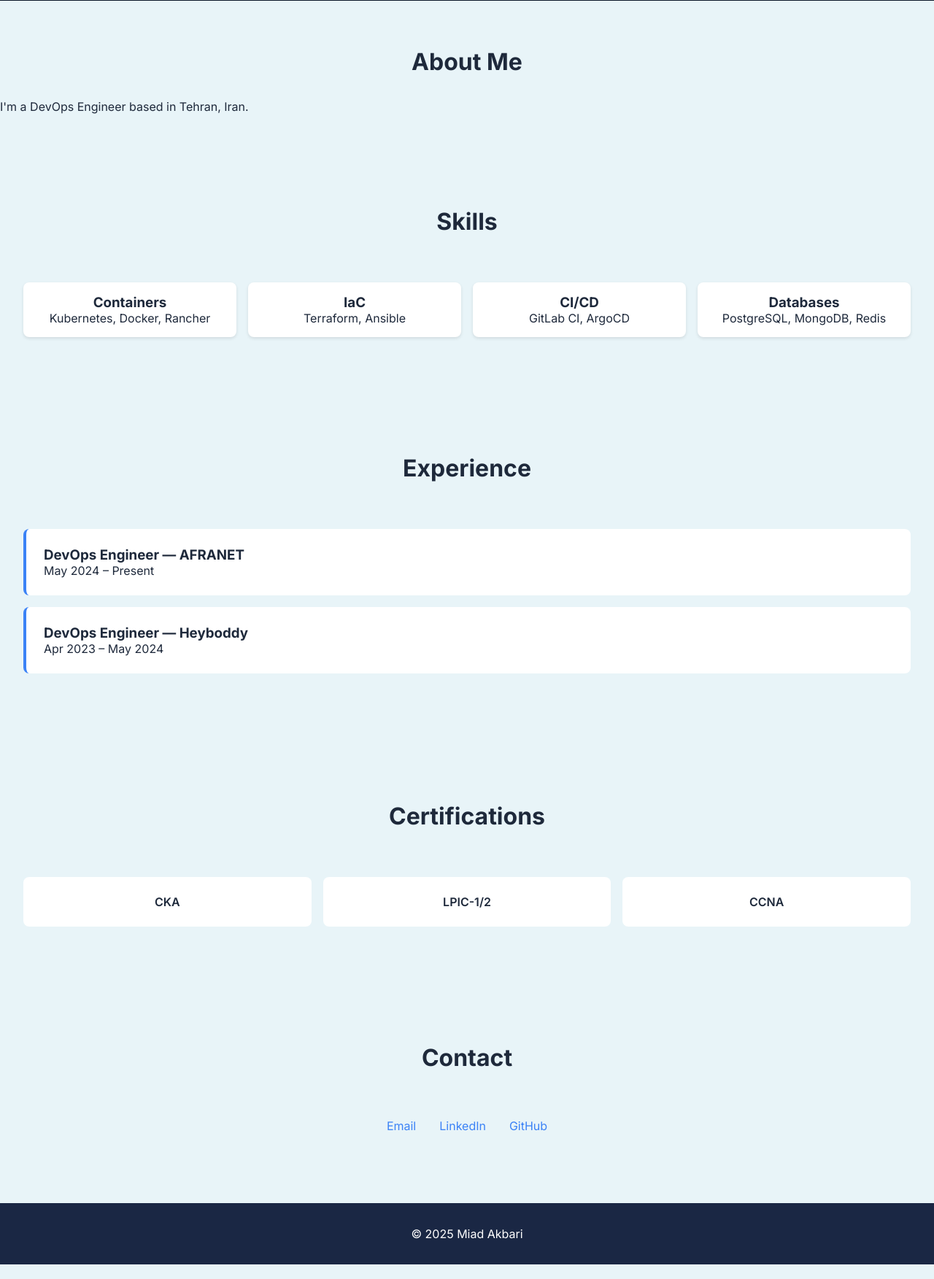
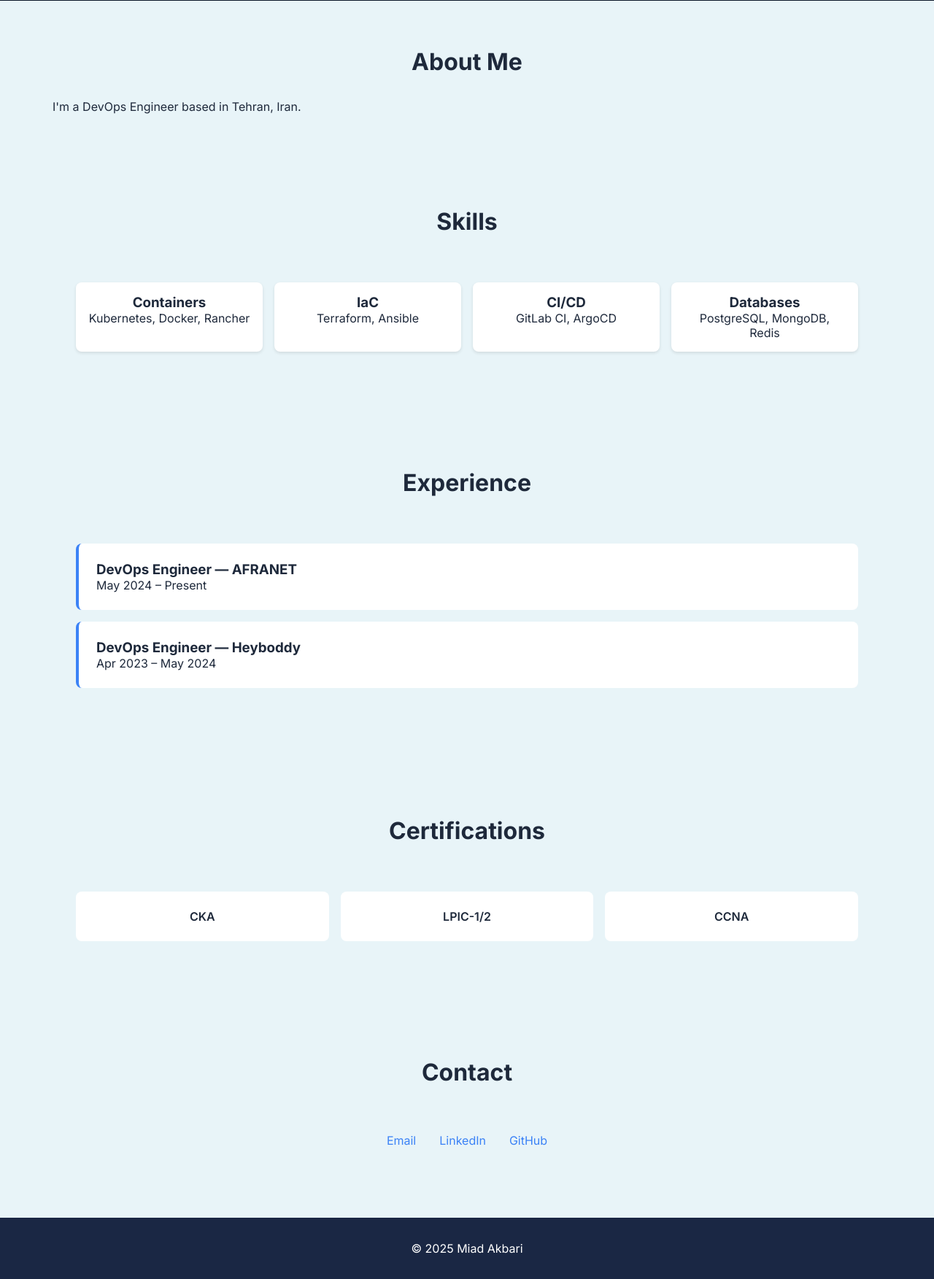
Before and after one commit to miaad-akbari/portfolio-flask, a Python web app: template templates/index.html in a window 1280 px wide. Shown: the part 799-2552 px from the top of the page at 73% size. Run offline with Jinja, Linux system fonts and the light colour scheme; the template is opened without the code that fills it, so the values that code supplies are empty.

Commit message:
Wrap sections with container for better layout

```diff
--- a/templates/index.html
+++ b/templates/index.html
@@ -41,10 +41,13 @@
         </div>
     </section>
     <section id="about">
+        <div class="container">
             <h2>About Me</h2>
             <p>I'm a DevOps Engineer based in Tehran, Iran.</p>
+        </div>
     </section>
     <section id="skills">
+        <div class="container">
             <h2>Skills</h2>
             <div class="skills-grid">
                 <div class="skill-card">
@@ -64,8 +67,10 @@
                     <p>PostgreSQL, MongoDB, Redis</p>
                 </div>
             </div>
+        </div>
     </section>
     <section id="experience">
+        <div class="container">
             <h2>Experience</h2>
             <div class="timeline">
                 <div class="timeline-item">
@@ -77,21 +82,26 @@
                     <p>Apr 2023 – May 2024</p>
                 </div>
             </div>
+        </div>
     </section>
     <section id="certs">
+        <div class="container">
             <h2>Certifications</h2>
             <div class="certs-grid">
                 <div class="cert-card">CKA</div>
                 <div class="cert-card">LPIC-1/2</div>
                 <div class="cert-card">CCNA</div>
             </div>
+        </div>
     </section>
     <section id="contact">
+        <div class="container">
             <h2>Contact</h2>
             <div class="contact-links">
                 <a href="mailto:akbarimiad.lduhn@gmail.com">Email</a>
                 <a href="https://linkedin.com/in/miadakbari">LinkedIn</a>
                 <a href="https://github.com/miaad">GitHub</a>
+            </div>
         </div>
     </section>
     <footer>
```
Lines whose indentation alone changed are shown as unchanged.
